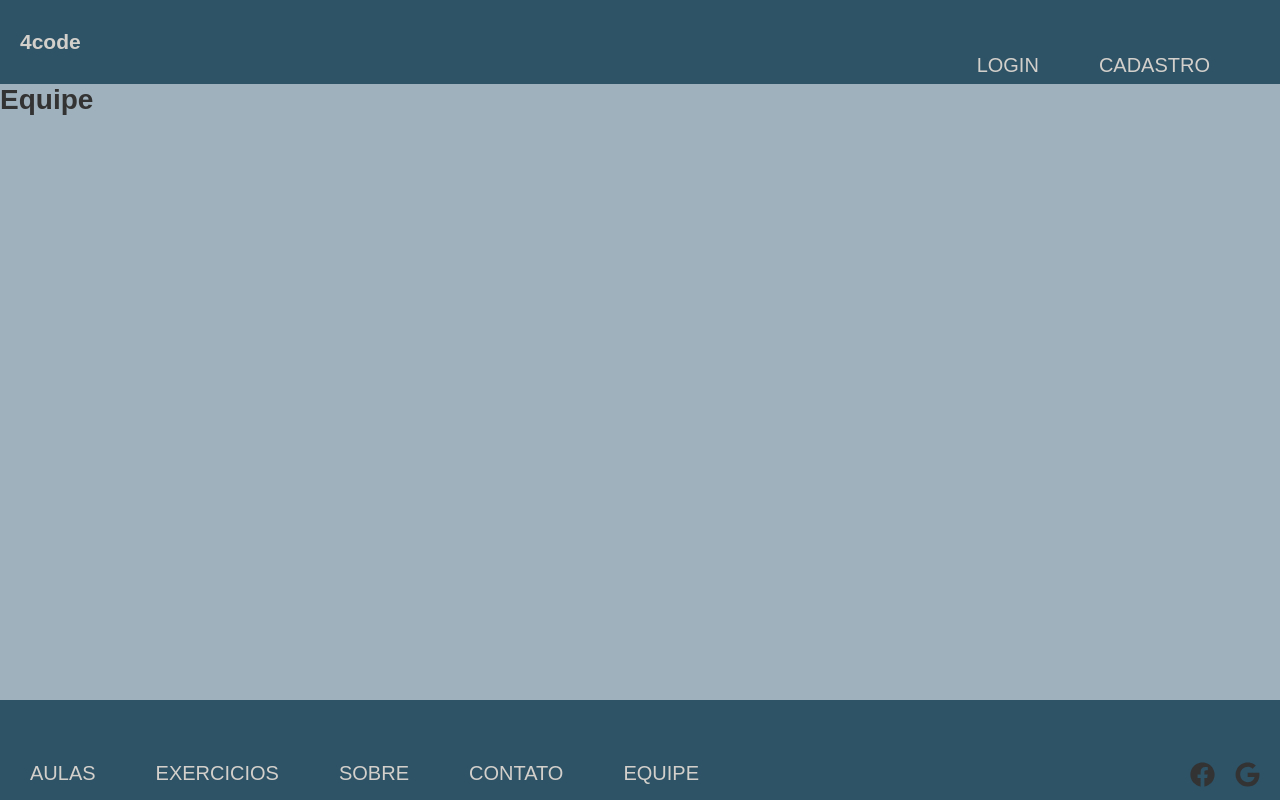
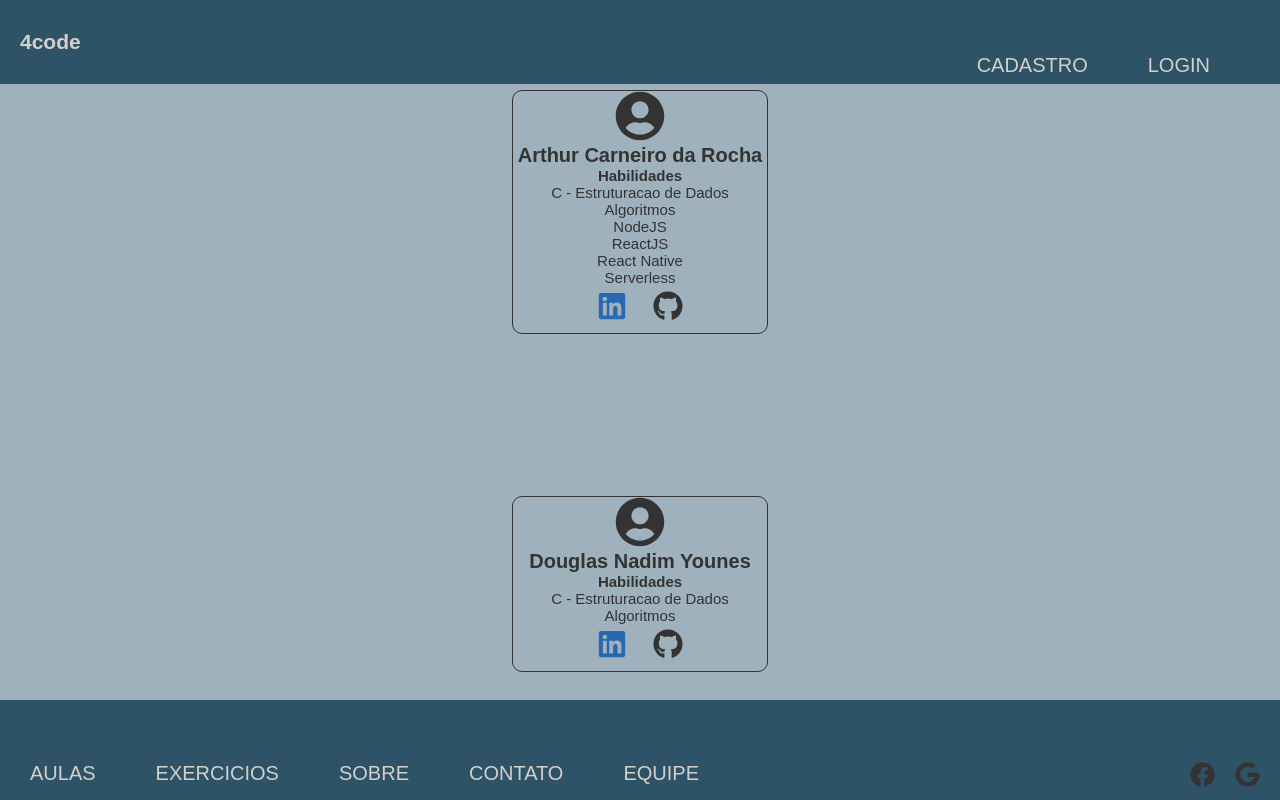
Before and after one commit to DSGN-SFTW/frontend, a React (Create React App) app in the folder app/: page /equipe in a window 1280 px wide. Built offline with nearby package versions, Linux system fonts and the light colour scheme.

Commit message:
Create sobre, equipe, login, cadastro

```diff
--- a/app/src/components/Header.js
+++ b/app/src/components/Header.js
@@ -35,10 +35,10 @@ export default function Footer({ title }) {
         <Title>{title}</Title>
         <Menu>
           <MenuItem>
-            <Link to="/login">CADASTRO</Link>
+            <Link to="/login">LOGIN</Link>
           </MenuItem>
           <MenuItem>
-            <Link to="/cadastro">LOGIN</Link>
+            <Link to="/cadastro">CADASTRO</Link>
           </MenuItem>
         </Menu>
       </NavBar>
--- a/app/src/index.js
+++ b/app/src/index.js
@@ -9,9 +9,10 @@ import Sobre from "./pages/Sobre";
 import Login from "./pages/Login";
 import Cadastro from "./pages/Cadastro";
 import * as serviceWorker from "./serviceWorker";
-import { BrowserRouter, Switch, Route } from "react-router-dom";
+import { Private ,BrowserRouter, Switch, Route } from "react-router-dom";
 import Header from "./components/Header";
 import Footer from "./components/Footer";
+
 
 ReactDOM.render(
   <BrowserRouter>
--- a/app/src/pages/Cadastro.js
+++ b/app/src/pages/Cadastro.js
@@ -1,11 +1,125 @@
-import React from "react";
+import React, { useState } from "react";
+import styled from "styled-components";
+import { Input, Select, MenuItem } from "@material-ui/core";
+import api from "../services/api";
+import axios from "axios";
+import { Link } from "react-router-dom";
 
-function Login() {
+const Form = styled.form`
+  text-align: center;
+  justify-content: center;
+  width: 35%;
+  height: 58%;
+  position: absolute;
+  left: 50%;
+  top: 50%;
+  transform: translate(-50%, -50%);
+  border: solid 1px;
+  background-color:
+  margin-top: 20px;
+`;
+
+const Label = styled.label`
+  font-size: 25px;
+  align-items: center;
+`;
+
+const FormTitle = styled.h3`
+  font-size: 20px;
+  padding-top: 10%;
+  padding-bottom: 20%;
+`;
+
+async function handleSumbit(email, password, name, user_group) {
+  console.log("handle user", email);
+  console.log("handle pass", password);
+  console.log("handle name", name);
+  console.log("handle ug", user_group);
+  Number(password);
+  const response = await axios({
+    method: "post",
+    url: api.LINK_CADASTRO,
+    headers: {
+      "Content-Type": "application/json"
+    },
+    data: {
+      email,
+      password,
+      name,
+      user_group
+    }
+  });
+  return response;
+}
+
+function Cadastro() {
+  const [email, setEmail] = useState("");
+  const [name, setName] = useState("");
+  const [password, setPassword] = useState("");
+  const [user_group, setUserGroup] = useState("");
+
+  const handleChanger = event => {
+    setUserGroup(event.target.value);
+    console.log("user group", user_group);
+  };
+
   return (
     <>
-      <h1>Cadastro</h1>
+      <Form>
+        <FormTitle>Cadastro - 4code</FormTitle>
+        <Label htmlFor="email">Email: </Label>
+        <Input
+          type="text"
+          placeholder="Digite seu email"
+          onChange={event => {
+            setEmail(event.target.value);
+          }}
+        ></Input>
+        <Label htmlFor="password">Senha:</Label>
+        <Input
+          type="text"
+          placeholder="Digite sua senha"
+          onChange={event => setPassword(event.target.value)}
+          margin="dense"
+        />
+        <br />
+        <br />
+        <Label htmlFor="name">Nome: </Label>
+        <Input
+          type="text"
+          placeholder="Confirmar email"
+          onChange={event => {
+            setName(event.target.value);
+          }}
+          margin="dense"
+        />
+        <Label>
+          Grupo de Usuario:
+          <Select
+            labelId="simple-select-label"
+            id="simple-select"
+            value={user_group}
+            onChange={handleChanger}
+          >
+            <MenuItem value={"aluno"}>ALUNO</MenuItem>
+            <MenuItem value={"professor"}>PROFESSOR</MenuItem>
+          </Select>
+        </Label>
+        <br />
+        <br />
+        <Input
+          type="button"
+          value="Enviar"
+          onClick={event => {
+            if (handleSumbit(email, password, name, user_group)) {
+              event.preventDefault();
+              return <Link to="/aulas"></Link>;
+            }
+          }}
+        />
+      </Form>
     </>
   );
 }
 
-export default Login;
+export default Cadastro;
--- a/app/src/pages/Equipe.js
+++ b/app/src/pages/Equipe.js
@@ -1,9 +1,110 @@
 import React from "react";
+import styled from "styled-components";
+import { FaUserCircle, FaLinkedin, FaGithub } from "react-icons/fa";
 
+const EquipeContainer = styled.div`
+  text-align: center;
+  margin-top: 10%;
+  justify-content: center;
+  width: 20%;
+  height: 70%;
+  position: relative;
+  left: 50%;
+  transform: translate(-50%, -50%);
+  border: solid 1px;
+  border-radius: 10px;
+  background-color:
+  margin-top: 20px;
+`;
+
+const IntegerName = styled.h1`
+  font-size: 20px;
+`;
+
+const IntegerInfos = styled.ul`
+  font-size: 15px;
+`;
+
+const ItemList = styled.li`
+  list-style: none;
+`;
+
+const SocialMenu = styled.ul`
+  font-size: 15px;
+  margin: 5px 0;
+`;
+
+const SocialItem = styled.li`
+  list-style: none;
+  display: inline;
+  margin: 5%;
+`;
+
+const Linkedin = styled.a`
+  color: #2867b2;
+  font-size: 30px;
+`;
+const Github = styled.a`
+  color: #333;
+  font-size: 30px;
+`;
 function Equipe() {
   return (
     <>
-      <h1>Equipe</h1>
+      <EquipeContainer>
+        <FaUserCircle size="50px" />
+        <IntegerName>Arthur Carneiro da Rocha</IntegerName>
+        <IntegerInfos>
+          <b>
+            <ItemList>Habilidades</ItemList>
+          </b>
+          <ItemList>C - Estruturacao de Dados</ItemList>
+          <ItemList>Algoritmos</ItemList>
+          <ItemList>NodeJS</ItemList>
+          <ItemList>ReactJS</ItemList>
+          <ItemList>React Native</ItemList>
+          <ItemList>Serverless</ItemList>
+        </IntegerInfos>
+        <SocialMenu>
+          <SocialItem>
+            <b>
+              <Linkedin href="https://www.linkedin.com/in/Linkrthur-carneiro-153a9b169/">
+                <FaLinkedin />
+              </Linkedin>
+            </b>
+          </SocialItem>
+          <SocialItem>
+            <b>
+              <Github href="https://github.com/NtkArt">
+                <FaGithub />
+              </Github>
+            </b>
+          </SocialItem>
+        </SocialMenu>
+      </EquipeContainer>
+      <EquipeContainer>
+        <FaUserCircle size="50px" />
+        <IntegerName>Douglas Nadim Younes</IntegerName>
+        <IntegerInfos>
+          <b>
+            <ItemList>Habilidades</ItemList>
+          </b>
+          <ItemList>C - Estruturacao de Dados</ItemList>
+          <ItemList>Algoritmos</ItemList>
+        </IntegerInfos>
+        <SocialMenu>
+          <SocialItem>
+            <Linkedin href="https://www.linkedin.com/in/Linkrthur-carneiro-153a9b169/">
+              <FaLinkedin />
+            </Linkedin>
+          </SocialItem>
+          <SocialItem>
+            <Github href="https://www.linkedin.com/in/Linkrthur-carneiro-153a9b169/">
+              <FaGithub />
+            </Github>
+          </SocialItem>
+        </SocialMenu>
+      </EquipeContainer>
     </>
   );
 }
--- a/app/src/pages/Login.js
+++ b/app/src/pages/Login.js
@@ -3,7 +3,7 @@ import styled from "styled-components";
 import { Input } from "@material-ui/core";
 import api from "../services/api";
 import axios from "axios";
-import { Link } from "react-router-dom";
+import { Redirect } from "react-router-dom";
 
 const Form = styled.form`
   text-align: center;
@@ -34,7 +34,7 @@ async function handleSumbit(email, password) {
   console.log("handle user", email);
   console.log("handle pass", password);
   Number(password);
-  const response = await axios({
+  await axios({
     method: "post",
     url: api.LINK_LOGIN,
     headers: {
@@ -45,7 +45,6 @@ async function handleSumbit(email, password) {
       password
     }
   });
-  return response;
 }
 
 // handle;
@@ -57,7 +56,7 @@ function Login() {
   return (
     <>
       <Form>
-        <FormTitle>Login</FormTitle>
+        <FormTitle>Login - </FormTitle>
         <Label htmlFor="email">Usuario:</Label>
         <Input
           type="text"
@@ -81,13 +80,8 @@ function Login() {
         <Input
           type="button"
           value="Login"
-          onClick={event => {
-            if (handleSumbit(email, password)) {
-              console.log("password", password);
-              console.log("email", email);
-              event.preventDefault();
-              return <Link to="/aulas"></Link>;
-            }
+          onClick={() => {
+            handleSumbit(email, password);
           }}
         />
       </Form>
--- a/app/src/pages/Sobre.js
+++ b/app/src/pages/Sobre.js
@@ -1,9 +1,66 @@
 import React from "react";
+import styled from "styled-components";
 
+const SobreContainer = styled.div`
+  text-align: center;
+  margin-top: 20%;
+  justify-content: center;
+  width: 30%;
+  position: relative;
+  left: 50%;
+  transform: translate(-50%, -50%);
+  border: solid 1px;
+  border-radius: 10px;
+  background-color:
+  margin-top: 20px;
+  font-family: Arial, Helvetica, sans-serif;
+
+`;
+
+const Text = styled.p`
+  font-size: 18px;
+  -webkit-font-smoothing: antialiased;
+`;
 function Sobre() {
   return (
     <>
-      <h1>Sobre</h1>
+      <SobreContainer>
+        <h1>Sobre</h1>
+        <Text>
+          O projeto 4code tem como missão ensinar adultos e idosos a Logica de
+          programação e como maior foco a inserção destes no meio tecnológico.
+        </Text>
+        <br/>
+        <Text>
+          Trabalhamos para despertar a vontade de estudar a área de tecnologia
+          da informação em milhares de pessoas, porque acreditamos que a
+          educação tem um impacto imediato capaz de reduzir a desigualdade e
+          melhorar a vida dos brasileiros.
+        </Text>
+        <br />
+        <Text>
+          Começamos em 2020 como um projeto, da universidade da católica de
+          Brasília, de educação online ajudando estudantes de forma simples e
+          autoexplicativa a inserção na comunicação tecnológica.
+        </Text>
+        <br />
+        <Text>
+          Nossa plataforma é realmente simples de usar. Fazemos de tudo para que
+          o ensino seja nosso foco principal e motivando sempre o aluno a
+          entender seu progresso de ensino, mostrar que estamos Juntos nessa
+          caminhada de aprendizado, também somos divertidos quando nos
+          comunicamos.
+        </Text>
+        <br />
+        <Text>
+          Queremos que nossos alunos sintam prazer em aprender com a gente. Mas
+          nem de longe usamos um tom de superioridade na nossa mensagem, somos
+          amigos dos nossos alunos, onde eles tem sempre a abertura total pra se
+          comunicar com nossa equipe de professores e até de programadores da
+          plataforma, a fim de compartilharmos nossos conhecimentos sempre.
+        </Text>
+        <br />
+      </SobreContainer>
     </>
   );
 }
--- a/app/src/services/api.js
+++ b/app/src/services/api.js
@@ -1,3 +1,6 @@
 export default {
-  LINK_LOGIN: "https://ghd2xr49xl.execute-api.us-east-1.amazonaws.com/dev/login"
+  LINK_LOGIN:
+    "https://ghd2xr49xl.execute-api.us-east-1.amazonaws.com/dev/login",
+  LINK_CADASTRO:
+    "https://ghd2xr49xl.execute-api.us-east-1.amazonaws.com/dev/create"
 };
```
Also changed, not shown: app/src/pages/index.html (added, +11 -0 lines).
